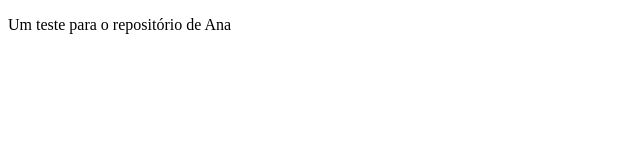
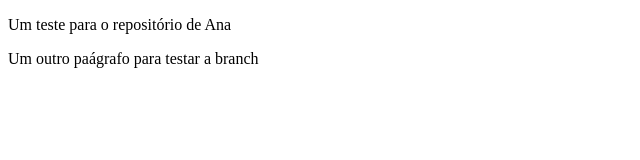
Before and after one commit to barbarafigueiroa/alura-git, a plain HTML site: page index.html in a window 1280 px wide. Shown: the whole page, without its empty margins (0-640 px from the left). Drawn offline with Linux system fonts and the light colour scheme.

Commit message:
commit teste

```diff
--- a/index.html
+++ b/index.html
@@ -8,6 +8,7 @@
 </head>
 <body>
     <p>Um teste para o repositório de Ana</p>
+    <p>Um outro paágrafo para testar a branch</p>
 
 </body>
 </html>
```
